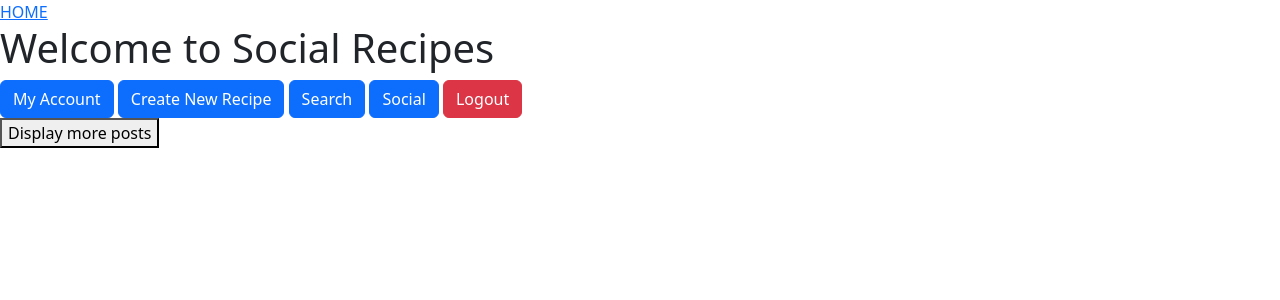
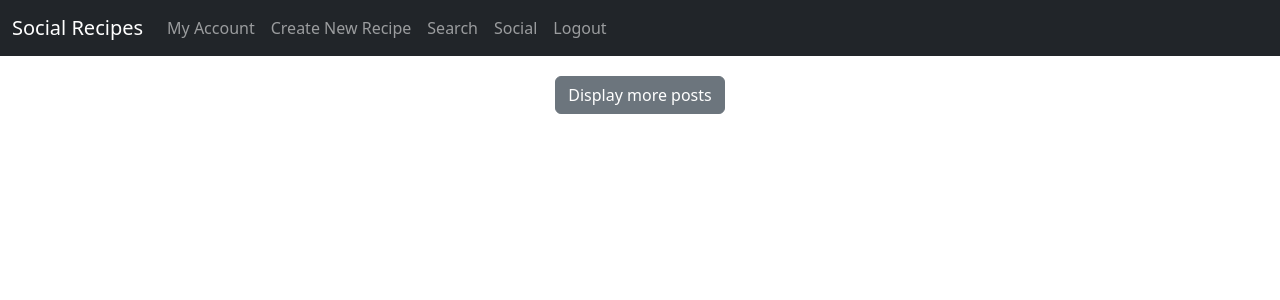
Before and after one commit to PaulRojasUN/Social_Recipes, a Django app: template app/templates/main_app/home_page.html in a window 1280 px wide. Shown: the top 300 px of the page. Run offline with Django 3.2, Linux system fonts and the light colour scheme; the template is opened without the code that fills it, so the values that code supplies are empty; some libraries are stand-ins or nearby versions.

Commit message:
- Added styles to home_page site

```diff
--- a/app/main_app/urls.py
+++ b/app/main_app/urls.py
@@ -12,8 +12,10 @@
     path('create_post/', views.create_post, name='create_post'),
     path('edit_post/<slug:id>/', views.edit_post, name='edit_post'),
     path('view_post/<slug:id>/', views.view_post, name='view_post'),
+    path('view_account_redirect/', views.view_account_redirect, name='view_account_redirect'),
     path('view_account/<slug:username>/', views.view_account, name='view_account'),
     path('edit_account/<slug:username>/', views.edit_account , name='edit_account'),
+    path('social_redirect/', views.social_redirect, name='social_redirect'),
     path('social/<slug:username>/', views.social, name='social'),
     path('filter/', views.filter, name='filter'),
     path('search/', views.search, name='search'),
--- /dev/null
+++ b/app/static/css/custom_styles.css
@@ -0,0 +1,4 @@
+.div_post, .container {
+    margin-top: 10px;
+    margin-bottom: 10px;
+}
--- a/app/static/js/main_app/home_page.js
+++ b/app/static/js/main_app/home_page.js
@@ -7,18 +7,38 @@
         $('#posts_container').html("");
 
 
+
+
         if (data.length > 0){
           data.forEach(element => {
-            let string_post = `<div class="div_post">
-                    <a href="view_account/${element['author_user_id__username']}"><p><span class="fw-bold">${element['author_user_id__first_name']}</span></a>
-                    posted <a href="/view_post/${element['id']}"><span class="fw-bold">${element['recipe_name']}</span></a>
-                     on <span class="fw-bold">${element['post_date']}</span></p>
-                     <div><pre>${element['body_text']}</pre></div>
-                    <p>Likes <span id="span_likes_${element['id']}" class="fw-bold">${element['likes']!=null ? element['likes'] : 0}</span>
-                    ${element['liked']===1 ? `<button id=\"btn_like_${element['id']}\" class="btn_like">Remove Like</button></p>`
-                  : `<button id=\"btn_like_${element['id']}\" class="btn_like">Like</button></p>`}
+            let string_post = `<div class="card div_post">
+            <div class="card-body">
+              <h5 class="card-title"><a href="/view_post/${element['id']}">${element['recipe_name']}</a></h5>
+              <h6 class="card-subtitle mb-2 text-body-secondary">Posted by <a href="view_account/${element['author_user_id__username']}"><p><span class="fw-bold">${element['author_user_id__first_name']}</span></a></h6>
+              <p class="card-text">${element['body_text']}</p>
+              <p>Likes <span id="span_likes_${element['id']}" class="fw-bold">${element['likes']!=null ? element['likes'] : 0}</span>
+                      ${element['liked']===1 ? `<button id=\"btn_like_${element['id']}\" class="btn btn-secondary btn_like">Remove Like</button></p>`
+                    : `<button id=\"btn_like_${element['id']}\" class="btn btn-secondary btn_like">Like</button></p>`}
 
-            </div><hr>`;
+            </div>
+          </div>
+          `
+
+        //     <div class="card div_post">
+        //     <div class="card-header">
+        //       ${element['recipe_name']}
+        //     </div>
+        //     <div class="card-body">
+        //       <h5 class="card-title">Posted by <a href="view_account/${element['author_user_id__username']}"><p><span class="fw-bold">${element['author_user_id__first_name']}</span></a></h5>
+        //       <p class="card-text">${element['body_text']}</p>
+        //       <a href="/view_post/${element['id']}" class="btn btn-primary">View Details</a>
+        //       <p>Likes <span id="span_likes_${element['id']}" class="fw-bold">${element['likes']!=null ? element['likes'] : 0}</span>
+        //     ${element['liked']===1 ? `<button id=\"btn_like_${element['id']}\" class="btn_like">Remove Like</button></p>`
+        //   : `<button id=\"btn_like_${element['id']}\" class="btn_like">Like</button></p>`}
+        //     </div>
+        // </div>
+
+
             $('#posts_container').append(string_post);
           });
 
--- a/app/templates/base.html
+++ b/app/templates/base.html
@@ -9,6 +9,7 @@
       href="{% static 'node_modules/bootstrap/dist/css/bootstrap.min.css' %}"
     />
     <link rel="stylesheet" href="{% static 'node_modules/jquery-ui/dist/themes/humanity/jquery-ui.min.css' %}">
+    <link rel="stylesheet" href="{% static 'css/custom_styles.css' %}">
     <style>
       .col-centered {
         text-align: center;
@@ -16,7 +17,47 @@
     </style>
   </head>
   <body>
-    <a href="{% url 'home' %}">HOME</a>
+
+    <nav class="navbar navbar-expand-lg navbar-dark bg-dark">
+      <div class="container-fluid">
+        <button class="navbar-toggler" type="button" data-bs-toggle="collapse" data-bs-target="#navbarTogglerDemo01" aria-controls="navbarTogglerDemo01" aria-expanded="false" aria-label="Toggle navigation">
+          <span class="navbar-toggler-icon"></span>
+        </button>
+        <div class="collapse navbar-collapse" id="navbarTogglerDemo01">
+          <a class="navbar-brand" href="{% url 'home' %}">Social Recipes</a>
+          <ul class="navbar-nav me-auto mb-2 mb-lg-0">
+            <li class="nav-item">
+              <a class="nav-link" href="{% url 'view_account_redirect' %}">My Account</a>
+            </li>
+            <li class="nav-item">
+              <a class="nav-link" href="{% url 'create_post' %}">Create New Recipe</a>
+            </li>
+            <li class="nav-item">
+              <a class="nav-link" href="{% url 'search' %}">Search</a>
+            </li>
+            <li class="nav-item">
+              <a class="nav-link" href="{% url 'social_redirect' %}">Social</a>
+            </li>
+            <li class="nav-item">
+              <a class="nav-link btn btn-danger" href="{% url 'logout' %}">Logout</a>
+            </li>
+
+          </ul>
+        </div>
+      </div>
+    </nav>
+
+    <div class="container">
+      <div class="d-flex flex-row justify-content-center">
+          <div class="col col-8">
+            <div id="posts_container" >
+            </div>
+          </div>
+      </div>
+
+    </div>
+
+
     <!-- JS, Popper.js, and jQuery -->
     <script
       src="{% static 'node_modules/jquery/dist/jquery.min.js' %}"
--- a/app/templates/main_app/home_page.html
+++ b/app/templates/main_app/home_page.html
@@ -1,23 +1,18 @@
 {% extends 'base.html' %}
 {% load static %}
 {% block content %}
-  <h1>Welcome to Social Recipes</h1>
-  <a href="{% url 'view_account' username %}" class="btn btn-primary">My Account</a>
 
-  <a href="{% url 'create_post' %}" class="btn btn-primary">Create New Recipe</a>
-
-  <a href="{% url 'search' %}" class="btn btn-primary">Search</a>
-
-  <a href="{% url 'social' username %}" class="btn btn-primary">Social</a>
-
-  <a href="{% url 'logout' %}" class="btn btn-danger">Logout</a>
-
-  <div id="posts_container">
-
+<div class="d-flex justify-content-center">
+  <div class="row">
+    <div class="col">
+      <button id="btn_display_more_posts" class="btn btn-secondary" >Display more posts</button>
+      <button id="btn_reset_posts" class="btn btn-secondary" hidden>Show Previous Posts</button>
+    </div>
   </div>
 
-<button id="btn_display_more_posts">Display more posts</button>
-<button id="btn_reset_posts" hidden>Show Previous Posts</button>
+</div>
+
+
 
 <script src="{% static 'js/main_app/home_page.js' %}"></script>
 
```
Also changed, not shown: app/main_app/views.py (+43 -4 lines).
